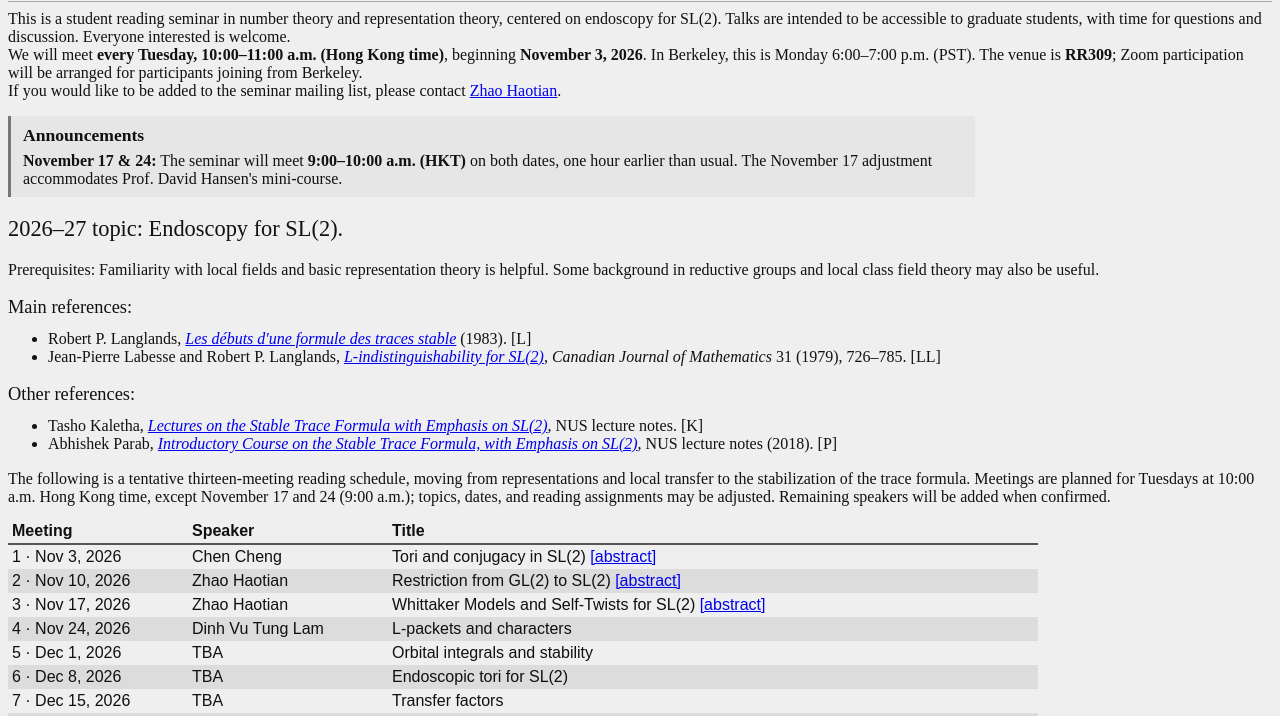
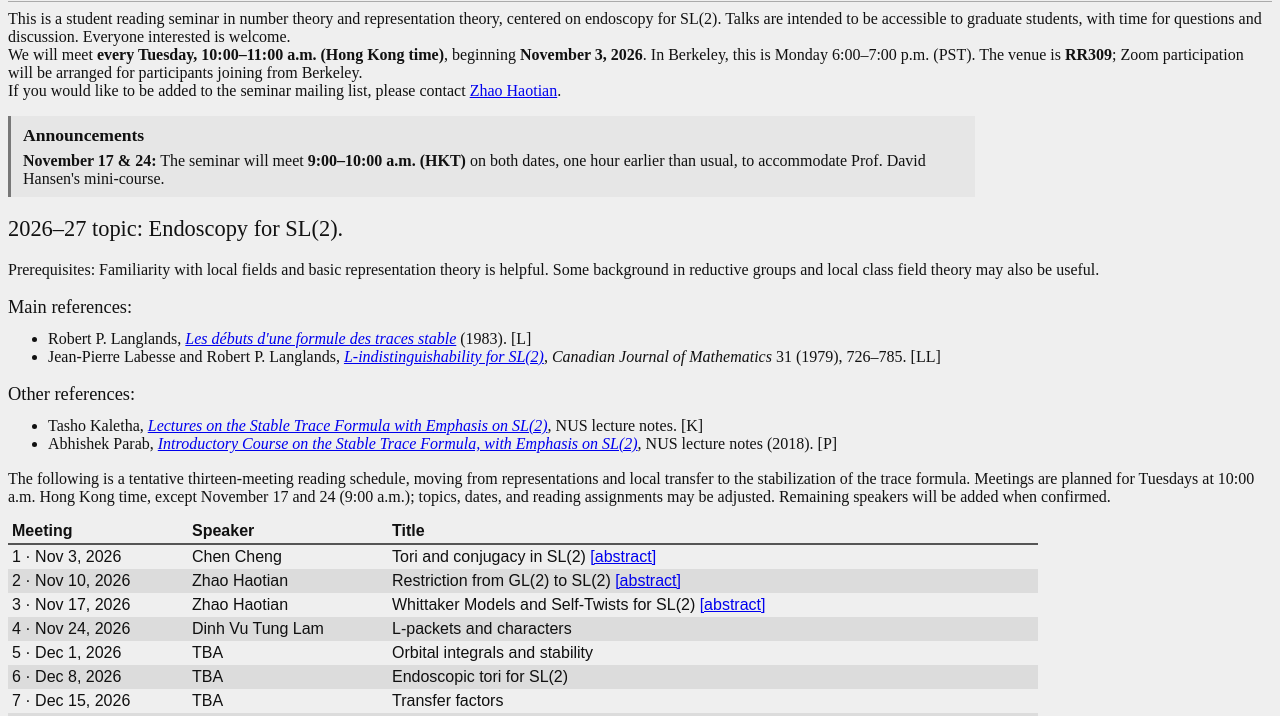
Before and after one commit to Haotian-Zhao/endoscopy-seminar, a plain HTML site: page index.html in a window 1280 px wide. Shown: the part 79-795 px from the top of the page. Drawn offline with Linux system fonts and the light colour scheme.

Commit message:
Clarify both early November seminars accommodate Hansen mini-course

```diff
--- a/index.html
+++ b/index.html
@@ -21,7 +21,7 @@
 
     <aside class="announcements" aria-label="Seminar announcements">
       <h2>Announcements</h2>
-      <p><strong>November 17 &amp; 24:</strong> The seminar will meet <strong>9:00–10:00 a.m. (HKT)</strong> on both dates, one hour earlier than usual. The November 17 adjustment accommodates Prof. David Hansen's mini-course.</p>
+      <p><strong>November 17 &amp; 24:</strong> The seminar will meet <strong>9:00–10:00 a.m. (HKT)</strong> on both dates, one hour earlier than usual, to accommodate Prof. David Hansen's mini-course.</p>
     </aside>
 
     <p class="topic">2026–27 topic: Endoscopy for SL(2).</p>
```
